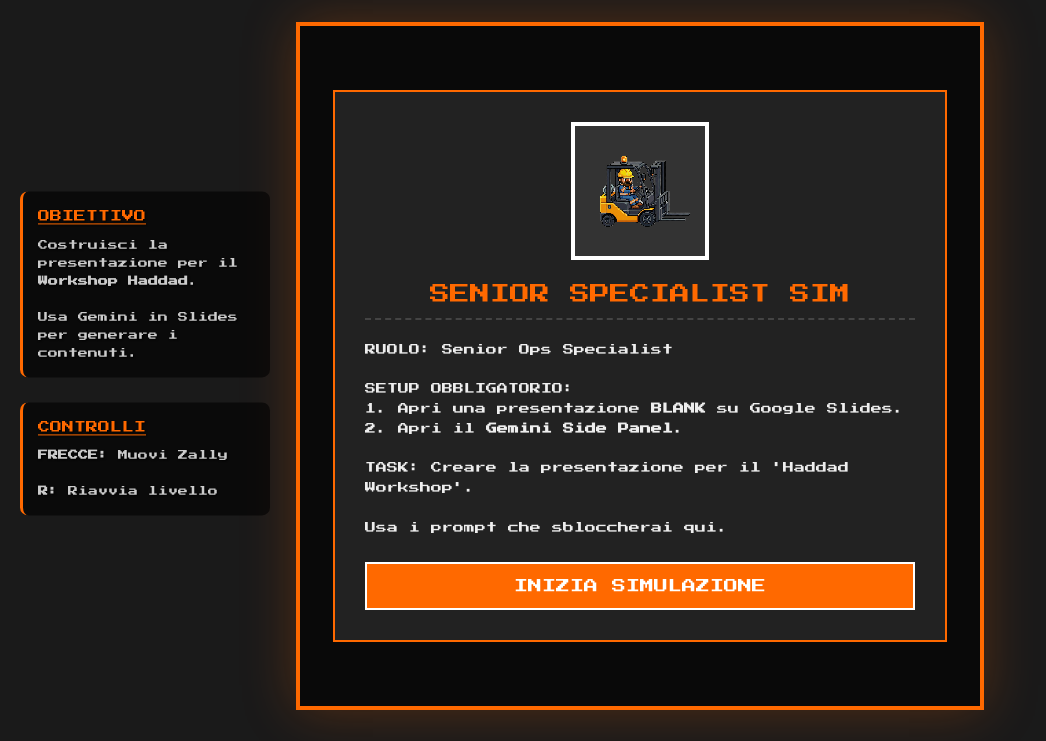
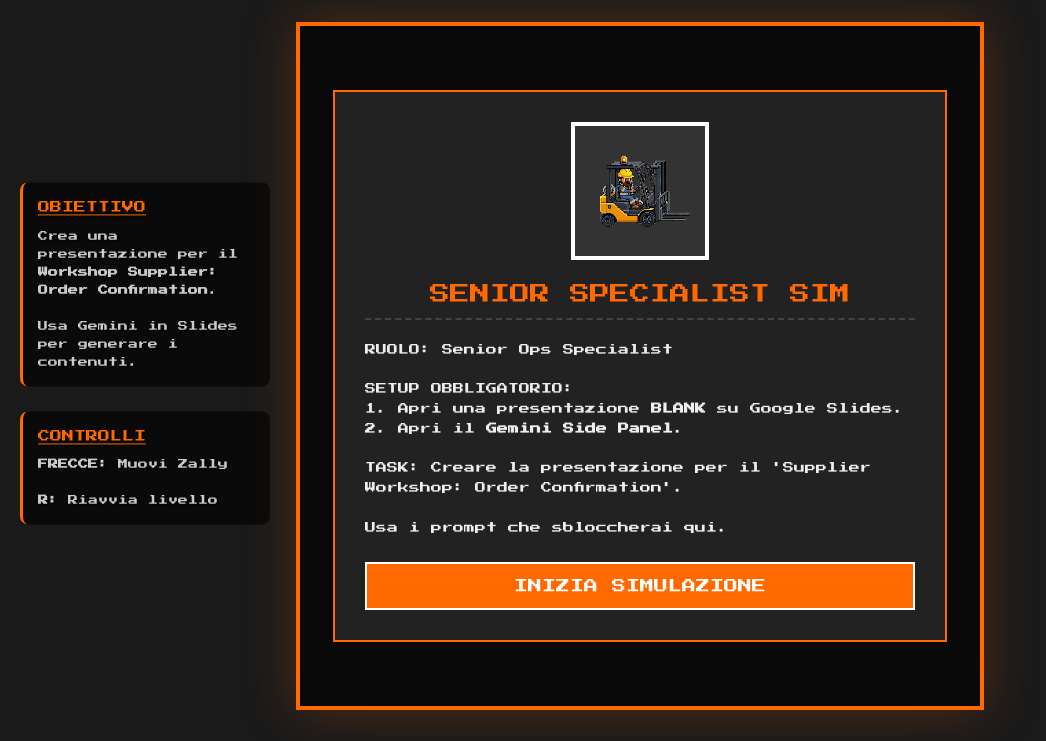
Before and after one commit to luporugby-ctrl/Zally-adventure---7, a plain HTML site: page index.html in a window 1280 px wide. Shown: the part 59-800 px from the top of the page, without its empty margins (0-1046 px from the left). Drawn offline with Linux system fonts and the light colour scheme.

Commit message:
Update index.html

```diff
--- a/index.html
+++ b/index.html
@@ -29,7 +29,7 @@
             overflow: hidden;
             display: flex;
             flex-direction: column;
-            align-items: center; /* Centra tutto orizzontalmente */
+            align-items: center;
         }
 
         /* HEADER PULITO E CENTRATO */
@@ -37,14 +37,14 @@
             width: 100%;
             height: 50px;
             display: flex;
-            justify-content: center; /* Centra ESATTAMENTE il titolo */
+            justify-content: center;
             align-items: center;
             color: var(--zalando-orange);
             text-shadow: 2px 2px #000;
             font-size: clamp(14px, 3vh, 24px);
             z-index: 20;
             letter-spacing: 2px;
-            flex-shrink: 0; /* Non si rimpicciolisce */
+            flex-shrink: 0;
         }
 
         /* AREA GIOCO */
@@ -57,7 +57,7 @@
             align-items: center; /* Centra verticalmente */
         }
 
-        /* SIDEBAR FLOTTANTE A SINISTRA (NON SPOSTA IL GIOCO) */
+        /* SIDEBAR FLOTTANTE A SINISTRA */
         #side-panel {
             position: absolute;
             left: 20px;
@@ -66,7 +66,7 @@
             width: 250px;
             text-align: left;
             z-index: 10;
-            pointer-events: none; /* Trasparente ai click se non sui testi */
+            pointer-events: none;
         }
 
         .instruction-block {
@@ -76,7 +76,7 @@
             line-height: 1.8;
             text-shadow: 1px 1px 2px #000;
             pointer-events: auto;
-            background: rgba(0, 0, 0, 0.6); /* Sfondo scuro per leggibilità */
+            background: rgba(0, 0, 0, 0.6);
             padding: 15px;
             border-radius: 8px;
             border-left: 3px solid var(--zalando-orange);
@@ -93,14 +93,10 @@
         /* CANVAS MASSIMIZZATO */
         .canvas-wrapper {
             position: relative;
-            /* Logica per riempire lo schermo mantenendo il quadrato */
             height: 85vh;
             width: 85vh;
-
-            /* Limiti di sicurezza per schermi stretti */
             max-width: 95vw;
             max-height: 95vw;
-
             border: 4px solid var(--zalando-orange);
             box-shadow: 0 0 50px rgba(255, 105, 0, 0.25);
             background-color: #000;
@@ -118,11 +114,8 @@
         /* MEDIA QUERY: TABLET & MOBILE */
         @media (max-width: 1200px) {
             #side-panel {
-                /* Su schermi medi/piccoli, le istruzioni vanno sotto o spariscono */
                 display: none;
             }
-
-            /* Su mobile rendiamo il gioco largo quasi quanto lo schermo */
             .canvas-wrapper {
                 width: 95vw;
                 height: 95vw;
@@ -248,11 +241,10 @@
 
     <div id="game-wrapper">
 
-        <!-- SIDEBAR FLOTTANTE -->
         <div id="side-panel">
             <div class="instruction-block">
                 <span class="key-hint">OBIETTIVO</span>
-                Costruisci la presentazione per il <b>Workshop Haddad</b>.
+                Crea una presentazione per il <b>Workshop Supplier: Order Confirmation</b>.
                 <br><br>
                 Usa Gemini in Slides per generare i contenuti.
             </div>
@@ -263,7 +255,6 @@
             </div>
         </div>
 
-        <!-- GIOCO CENTRALE -->
         <div class="canvas-wrapper">
             <canvas id="gameCanvas" width="400" height="400"></canvas>
 
@@ -306,7 +297,7 @@
 
 const GAME_INTRO_DATA = {
     title: "SENIOR SPECIALIST SIM",
-    text: "RUOLO: Senior Ops Specialist<br><br>SETUP OBBLIGATORIO:<br>1. Apri una presentazione <b>BLANK</b> su Google Slides.<br>2. Apri il <b>Gemini Side Panel</b>.<br><br>TASK: Creare la presentazione per il 'Haddad Workshop'.<br><br>Usa i prompt che sbloccherai qui.",
+    text: "RUOLO: Senior Ops Specialist<br><br>SETUP OBBLIGATORIO:<br>1. Apri una presentazione <b>BLANK</b> su Google Slides.<br>2. Apri il <b>Gemini Side Panel</b>.<br><br>TASK: Creare la presentazione per il 'Supplier Workshop: Order Confirmation'.<br><br>Usa i prompt che sbloccherai qui.",
     btn: "INIZIA SIMULAZIONE",
     showZally: true
 };
@@ -315,7 +306,7 @@
     {
         intro: {
             title: "CHALLENGE 1:<br>OC TIMELINE",
-            text: "CONTESTO:<br>Haddad continua a mancare la scadenza delle 8 settimane per l'AMD.<br><br>OBIETTIVO:<br>Inserire una Timeline visiva del processo 'Order Confirmation' nella Slide 2.<br><br>METODO VECCHIO:<br>Disegnare frecce e rettangoli a mano.",
+            text: "CONTESTO:<br>Il fornitore continua a mancare la scadenza delle 8 settimane per l'AMD/OC.<br><br>OBIETTIVO:<br>Inserire una Timeline visiva del processo 'Order Confirmation' nella Slide 2.<br><br>METODO VECCHIO:<br>Disegnare frecce e rettangoli a mano.",
             btn: "PROVA MANUALE"
         },
         outro: {
@@ -327,7 +318,7 @@
     {
         intro: {
             title: "CHALLENGE 2:<br>VISUAL OVERVIEW",
-            text: "CONTESTO:<br>Il fornitore si perde tra le regole. Serve una slide che mostri il quadro completo delle discrepanze a colpo d'occhio.<br><br>OBIETTIVO:<br>Generare una intera slide contenente un Flowchart delle regole di approvazione.<br><br>METODO VECCHIO:<br>Scrivere un elenco puntato e cercare di formattarlo.",
+            text: "CONTESTO:<br>Serve chiarezza sulle discrepanze ammesse. Una slide che mostri il quadro completo delle regole a colpo d'occhio.<br><br>OBIETTIVO:<br>Generare una intera slide contenente un Flowchart delle regole di approvazione.<br><br>METODO VECCHIO:<br>Scrivere un elenco puntato e cercare di formattarlo.",
             btn: "PROVA MANUALE"
         },
         outro: {
@@ -339,12 +330,12 @@
     {
         intro: {
             title: "CHALLENGE 3:<br>WALL OF TEXT",
-            text: "CONTESTO:<br>Hai incollato il testo del 'Penalty Agreement'. È un muro di testo illeggibile.<br><br>OBIETTIVO:<br>Trasformare il paragrafo legale complesso in 3 bullet points chiari.<br><br>METODO VECCHIO:<br>Riscrivere e riassumere manualmente.",
+            text: "CONTESTO:<br>Hai incollato le regole del 'Delivery Window Adjustment' dal SOP. È un muro di testo complesso.<br><br>OBIETTIVO:<br>Sintetizzare le regole (8 settimane vs Penale) in 3 bullet points chiari.<br><br>METODO VECCHIO:<br>Riscrivere e riassumere manualmente leggendo il SOP.",
             btn: "PROVA MANUALE"
         },
         outro: {
             title: "GEMINI SLIDES:<br>SUMMARIZE",
-            text: "<h3>SINTESI ISTANTANEA</h3><br>Seleziona il testo e usa Gemini per riassumere.<br><br>PROMPT DA COPIARE:<br><span class='highlight'>'Riassumi questo testo in 3 punti elenco concisi per una presentazione. Mantieni un tono formale.'</span>",
+            text: "<h3>SINTESI ISTANTANEA</h3><br>Seleziona il testo del SOP incollato e usa Gemini.<br><br>PROMPT DA COPIARE:<br><span class='highlight'>'Riassumi le regole in 3 punti: 1. HW non modificabile dopo conferma, 2. Modifiche PO non confermati ok solo >8 settimane prima, 3. <8 settimane = Penale per ritardo.'</span>",
             btn: "AFFRONTA IL BOSS"
         }
     },
@@ -352,7 +343,7 @@
         isBoss: true,
         intro: {
             title: "GEMINI SLIDES:<br>BOSS BATTLE",
-            text: "<h3 style='color:#ff3333; text-decoration:none;'>USE THE SPECIALIST</h3><br>CONTESTO:<br>Il Manager vuole una revisione finale perfetta. La chat standard non basta.<br><br>OBIETTIVO:<br>Usa le <b>GEM</b> nel pannello laterale.<br><br>AZIONE:<br>Clicca su 'Haddad Workshop 27.11' invece della chat normale.",
+            text: "<h3 style='color:#ff3333; text-decoration:none;'>USE THE SPECIALIST</h3><br>CONTESTO:<br>Il Manager vuole una revisione finale perfetta del deck. La chat standard non basta.<br><br>OBIETTIVO:<br>Usa le <b>GEM</b> nel pannello laterale.<br><br>AZIONE:<br>Clicca su 'Order Confirmation' invece della chat normale.",
             btn: "SCONFIGGI IL BOSS"
         },
         outro: {
@@ -365,7 +356,7 @@
 
 const FINAL_SCREEN = {
     title: "SIMULAZIONE COMPLETATA",
-    text: "REPORT FINALE:<br><br>Hai gestito il workshop Haddad usando Gemini per:<br>1. Visualizzare processi (Timeline)<br>2. Creare Layout complessi (Flowchart)<br>3. Sintesi (Summarize)<br>4. Controllo Qualità (GEM Specialist)<br><br>STATUS: SENIOR OPS AI-READY.",
+    text: "REPORT FINALE:<br><br>Hai preparato il workshop usando Gemini per:<br>1. Visualizzare processi (Timeline)<br>2. Creare Layout complessi (Flowchart)<br>3. Sintetizzare Regole SOP (Summarize)<br>4. Controllo Qualità (GEM Specialist)<br><br>STATUS: SENIOR OPS AI-READY.",
     btn: "NUOVO WORKSHOP",
     showZally: true
 };
@@ -413,7 +404,7 @@
         "# .    . #",
         "#  $  $  #",
         "#        #",
-        "#    @   #",
+        "#   @@   #",
         "#        #",
         "#  $  $  #",
         "# .    . #",
```
